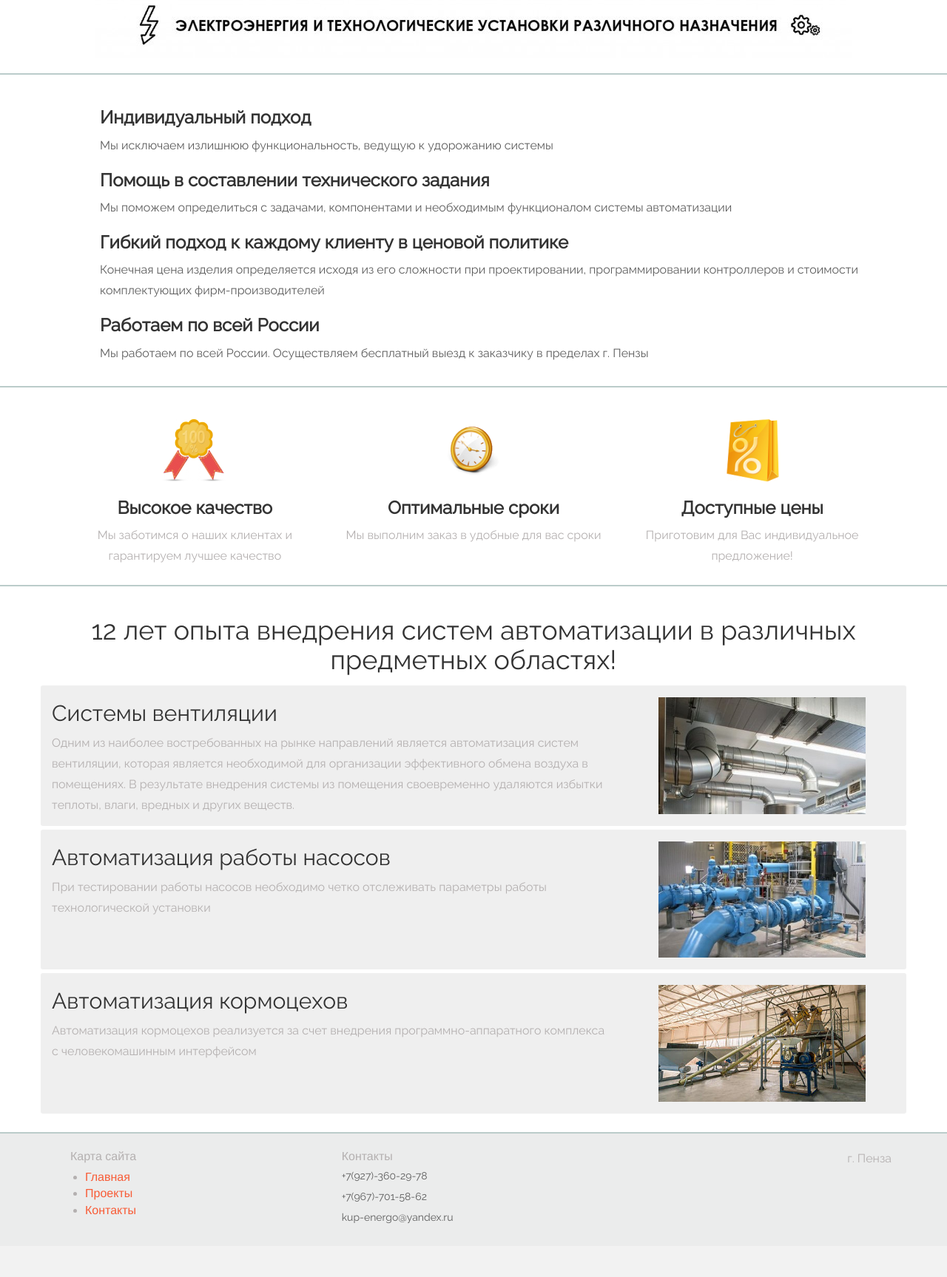
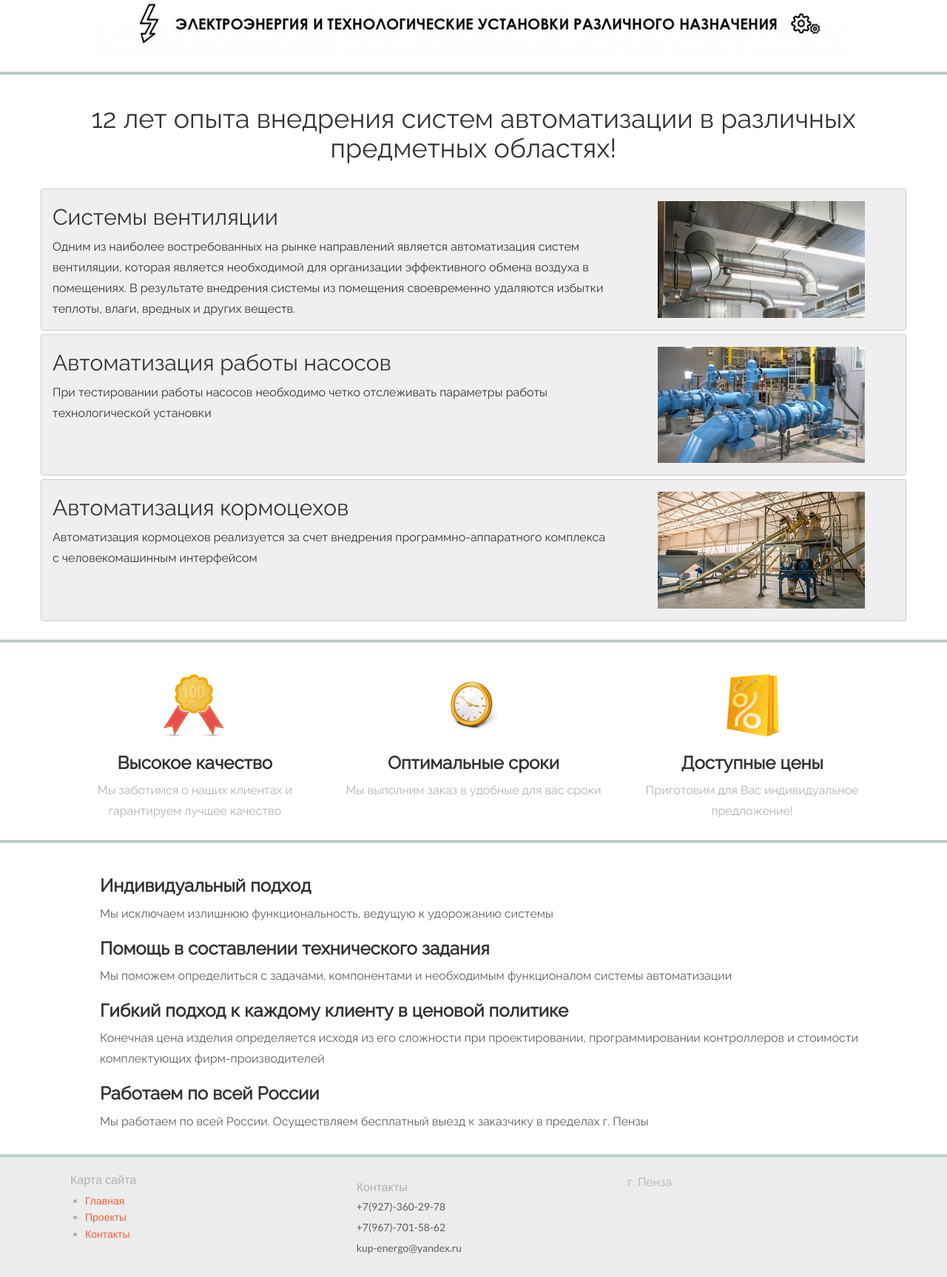
Before and after one commit to ikupdev/new-kupenergo.ru, a plain HTML site: page index.html in a window 1280 px wide. Shown: the part 1020-2747 px from the top of the page at 74% size. Before the commit the page ends 2705 px from the top, so only its background shows below. Drawn offline with Linux system fonts and the light colour scheme.

Commit message:
some corrects

```diff
--- a/css/main.css
+++ b/css/main.css
@@ -31,7 +31,9 @@ p {
 .centered {
     text-align: center;
 }
-
+.righted {
+    text-align: right;
+}
 a {
     color: #f85c37
 }
@@ -75,15 +77,17 @@ a:hover, a:focus {
     padding-top: 5px;
     padding-bottom: 5px;
     font-weight: 600;
+    color: #002f3d;
 
 }
 .navbar-inverse .navbar-nav > .active > a {
     padding-top: 5px;
     padding-bottom: 5px;
-    border-top: #5e5e5e solid 2px;
-    border-bottom: #5e5e5e solid 2px;
-    background: white;
-    color: black;
+    border: #5e5e5e solid 1px;
+    /*border-bottom: #5e5e5e solid 1px;*/
+    background: #e2e4e6;
+    border-radius: 3px;
+    color: #002f3d;
 }
 
 .navbar-collapse {
@@ -94,11 +98,8 @@ a:hover, a:focus {
     padding-top: -10px;
 }
 
-.navbar-inverse .navbar-nav>li>a {
-    color: #000000;
-}
 .navbar-inverse .navbar-nav>li>a:hover {
-    color: #494949;
+    color: #FF898989;
 }
 
 navbar-brand-small-wrapper {
@@ -108,12 +109,13 @@ navbar-brand-small-wrapper {
 .contact-block {
     display: block;
     text-align: right;
+    color: #002f3d;
 }
 
 .contact-block a {
     font-family: "Lato";
     font-weight: 600;
-    color: #000000;
+    color: #002f3d;
 }
 
 .contact-block a:hover {
@@ -166,8 +168,8 @@ navbar-brand-small-wrapper {
 
 .simple-slider {
     display: block;
-    border-top: 2px solid #5e5e5e;
-    border-bottom: 2px solid #5e5e5e;
+    border-top: 1px solid #5e5e5e;
+    border-bottom: 1px solid #5e5e5e;
 
 }
 
@@ -188,11 +190,10 @@ navbar-brand-small-wrapper {
     padding: 25px 0;
     background: #fff;
     color: #5e5e5e;
-    border-top: #1B554E4C 2px solid;
-    border-bottom: #1B554E4C 2px solid;
+    border-bottom: #1B554E4C 4px solid;
 
 }
-@media (min-width: 870px) {
+@media (min-width: 1120px) {
     .benefits {
         padding-left: 120px;
         padding-right: 120px;
@@ -213,7 +214,7 @@ h3 {
 #content {
     background-color: #fff;
     padding-bottom: 10px;
-    border-bottom: #1B554E4C 2px solid;
+    border-bottom: #1B554E4C 4px solid;
 }
 
 .skill-home {
@@ -221,9 +222,12 @@ h3 {
 }
 
 .fields {
-    padding: 20px 0;
+    padding: 10px 0 20px 0;
+    padding-top: 20px;
     background: #fff;
-    border-bottom: #1B554E4C 2px solid;
+    border-bottom: #1B554E4C 4px solid;
+    border-top: #1B554E4C 4px solid;
+
 }
 
 .textimbox {
@@ -231,12 +235,19 @@ h3 {
     margin: 5px 0;
     padding: 1px 15px;
     border-radius: 3px;
+    border: #cbcbcb solid 1px;
 }
 .textimbox h3 {
     margin: 0;
     padding: 22px 0 14px;
     font-size: 18px;
 }
+
+.textimbox p {
+    font-family: "Raleway";
+    color:#333333 ;
+}
+
 .img-class {
     text-align: center;
 }
@@ -256,6 +267,7 @@ h3 {
 
 .links > ul > li > a {
     text-decoration: none;
+    font-size: 14px;
 }
 .links span {
     display: block;
@@ -264,6 +276,12 @@ h3 {
 }
 
 .footer-contacts a {
+    font-family: "Lato";
     font-size: 14px;
     color: #5e5e5e;
 }
+.footer-contacts {
+    padding-top:10px;
+    padding-left: 20px;
+    display: block;
+}
--- a/index.html
+++ b/index.html
@@ -81,53 +81,9 @@
         </div>
     </div>
 </section>
-<section class="benefits">
-    <div class="container" style="line-height: 1.6em">
-        <h3>Индивидуальный подход</h3>
-        <p>Мы исключаем излишнюю функциональность, ведущую к удорожанию системы</p>
-        <h3>Помощь в составлении технического задания</h3>
-        <p>Мы поможем определиться с задачами, компонентами и необходимым функционалом системы автоматизации</p>
-        <h3>Гибкий подход к каждому клиенту в ценовой политике</h3>
-        <p>Конечная цена изделия определяется исходя из его сложности при проектировании, программировании
-            контроллеров и стоимости комплектующих фирм-производителей</p>
-        <h3>Работаем по всей России</h3>
-        <p>Мы работаем по всей России. Осуществляем бесплатный выезд к заказчику в пределах г. Пензы</p>
-    </div>
-</section>
-<section id="content">
-    <div class="container">
-        <div class="row">
-            <div class="skill-home">
-                <div class="skill-home-solid clearfix advantages">
-                    <div class="col-md-4 text-center ">
-                        <img src="img/icons/im_quality.png" style="max-width:80%;max-height:80%;">
-                        <div>
-                            <h3>Высокое качество</h3>
-                            <p>Мы заботимся о наших клиентах и гарантируем лучшее качество</p>
-                        </div>
-                    </div>
-                    <div class=" col-md-4 text-center">
-                        <img src="img/icons/im_time.png" style="max-width:80%;max-height:80%;">
-                        <div>
-                            <h3>Оптимальные сроки</h3>
-                            <p>Мы выполним заказ в удобные для вас сроки</p>
-                        </div>
-                    </div>
-                    <div class="col-md-4 text-center">
-                        <img src="img/icons/im_cost.png" style="max-width:80%;max-height:80%;">
-                        <div>
-                            <h3>Доступные цены</h3>
-                            <p>Приготовим для Вас индивидуальное предложение!</p>
-                        </div>
-                    </div>
-                </div>
-            </div>
-        </div>
-    </div>
-</section>
 <section class="fields">
     <div class="container">
-        <div class="row">
+        <div class="row" style="padding-bottom: 20px">
             <div class="col-lg-12">
                 <div class="centered"><h1 class="centered">12 лет опыта внедрения систем автоматизации в различных предметных областях!</h1>
                 </div>
@@ -184,6 +140,51 @@
         </div>
     </div>
 </section>
+<section id="content">
+    <div class="container">
+        <div class="row">
+            <div class="skill-home">
+                <div class="skill-home-solid clearfix advantages">
+                    <div class="col-md-4 text-center">
+                        <img src="img/icons/im_quality.png" style="max-width:80%;max-height:80%;">
+                        <div>
+                            <h3>Высокое качество</h3>
+                            <p>Мы заботимся о наших клиентах и гарантируем лучшее качество</p>
+                        </div>
+                    </div>
+                    <div class=" col-md-4 text-center">
+                        <img src="img/icons/im_time.png" style="max-width:80%;max-height:80%;">
+                        <div>
+                            <h3>Оптимальные сроки</h3>
+                            <p>Мы выполним заказ в удобные для вас сроки</p>
+                        </div>
+                    </div>
+                    <div class="col-md-4 text-center">
+                        <img src="img/icons/im_cost.png" style="max-width:80%;max-height:80%;">
+                        <div>
+                            <h3>Доступные цены</h3>
+                            <p>Приготовим для Вас индивидуальное предложение!</p>
+                        </div>
+                    </div>
+                </div>
+            </div>
+        </div>
+    </div>
+</section>
+<section class="benefits">
+    <div class="container" style="line-height: 1.6em">
+        <h3>Индивидуальный подход</h3>
+        <p>Мы исключаем излишнюю функциональность, ведущую к удорожанию системы</p>
+        <h3>Помощь в составлении технического задания</h3>
+        <p>Мы поможем определиться с задачами, компонентами и необходимым функционалом системы автоматизации</p>
+        <h3>Гибкий подход к каждому клиенту в ценовой политике</h3>
+        <p>Конечная цена изделия определяется исходя из его сложности при проектировании, программировании
+            контроллеров и стоимости комплектующих фирм-производителей</p>
+        <h3>Работаем по всей России</h3>
+        <p>Мы работаем по всей России. Осуществляем бесплатный выезд к заказчику в пределах г. Пензы</p>
+    </div>
+</section>
+</section>
 <section class="footer">
     <div class="container footer-container">
         <div class="row">
@@ -206,7 +207,9 @@
                 </div>
             </div>
             <div class="col-sm-4">
-                <p class="centered" style="text-align: right">г. Пенза</p>
+                <div>
+                    <p>г. Пенза</p>
+                </div>
             </div>
         </div>
     </div>
```
